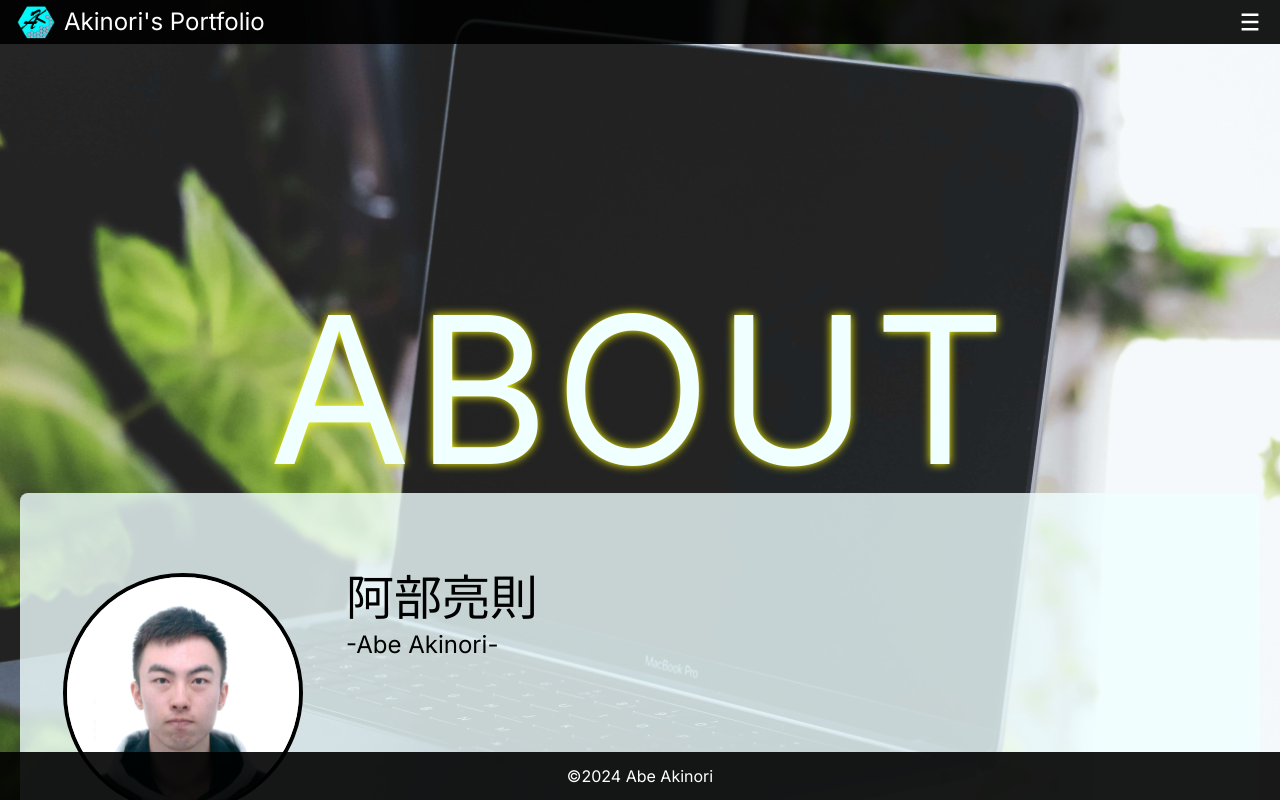
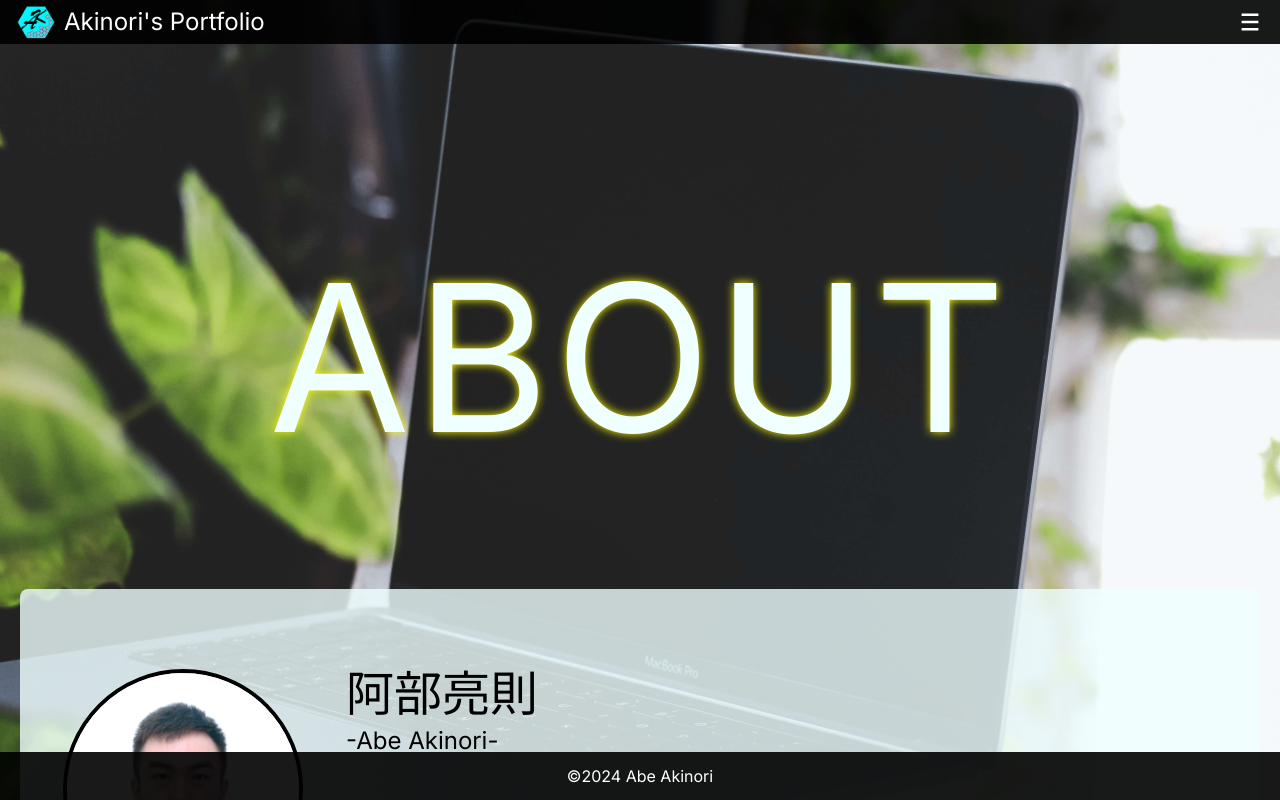
Before and after one commit to Akinori99/my-next-portfolio, a Next.js app: page /about in a window 1280 px wide. Shown: the top 800 px of the page. Built offline with nearby package versions, Linux system fonts and the light colour scheme.

Commit message:
♻️ CSS fine tuning

```diff
--- a/app/components/wrapper.jsx
+++ b/app/components/wrapper.jsx
@@ -1,17 +1,17 @@
 export default function WRAPPER({ isTopPage, img, title, children }) {
-  const paddingClasses = isTopPage ? 'pt-20 pb-0' : 'pt-72 pb-64';
+  const paddingClasses = isTopPage ? 'pt-20 pb-0' : 'pt-64 pb-32';
 
   return (
-    <div className={`relative flex flex-col justify-center items-center min-h-screen px-5 ${paddingClasses}`}>
+    <div className={`relative flex flex-col justify-center items-center min-h-screen px-5`}>
       <div
-        className="absolute inset-0 bg-cover bg-center bg-fixed z-[-1]"
+        className="absolute inset-0 w-full h-full bg-cover bg-center bg-fixed z-[-1]"
         style={{
           backgroundImage: `url('/img/${img}')`,
         }}
       ></div>
       <div className="text-center leading-none text-azure w-full">
         <h1
-          className={`text-[16vw] md:text-[16vw] lg:text-[16vw] xl:text-[16vw] max-w-[calc(100vw-10px)] font-normal text-shadow-custom tracking-wide`}
+          className={`text-[16vw] md:text-[16vw] lg:text-[16vw] xl:text-[16vw] max-w-[calc(100vw-10px)] font-normal text-shadow-custom tracking-wide ${paddingClasses}`}
         >
           {title}
         </h1>
--- a/app/dist.css
+++ b/app/dist.css
@@ -597,6 +597,9 @@ video {
 .h-9 {
   height: 2.25rem;
 }
+.h-full {
+  height: 100%;
+}
 .min-h-screen {
   min-height: 100vh;
 }
@@ -758,8 +761,8 @@ video {
 .pb-0 {
   padding-bottom: 0px;
 }
-.pb-64 {
-  padding-bottom: 16rem;
+.pb-32 {
+  padding-bottom: 8rem;
 }
 .pl-4 {
   padding-left: 1rem;
@@ -767,8 +770,8 @@ video {
 .pt-20 {
   padding-top: 5rem;
 }
-.pt-72 {
-  padding-top: 18rem;
+.pt-64 {
+  padding-top: 16rem;
 }
 .text-left {
   text-align: left;
```
